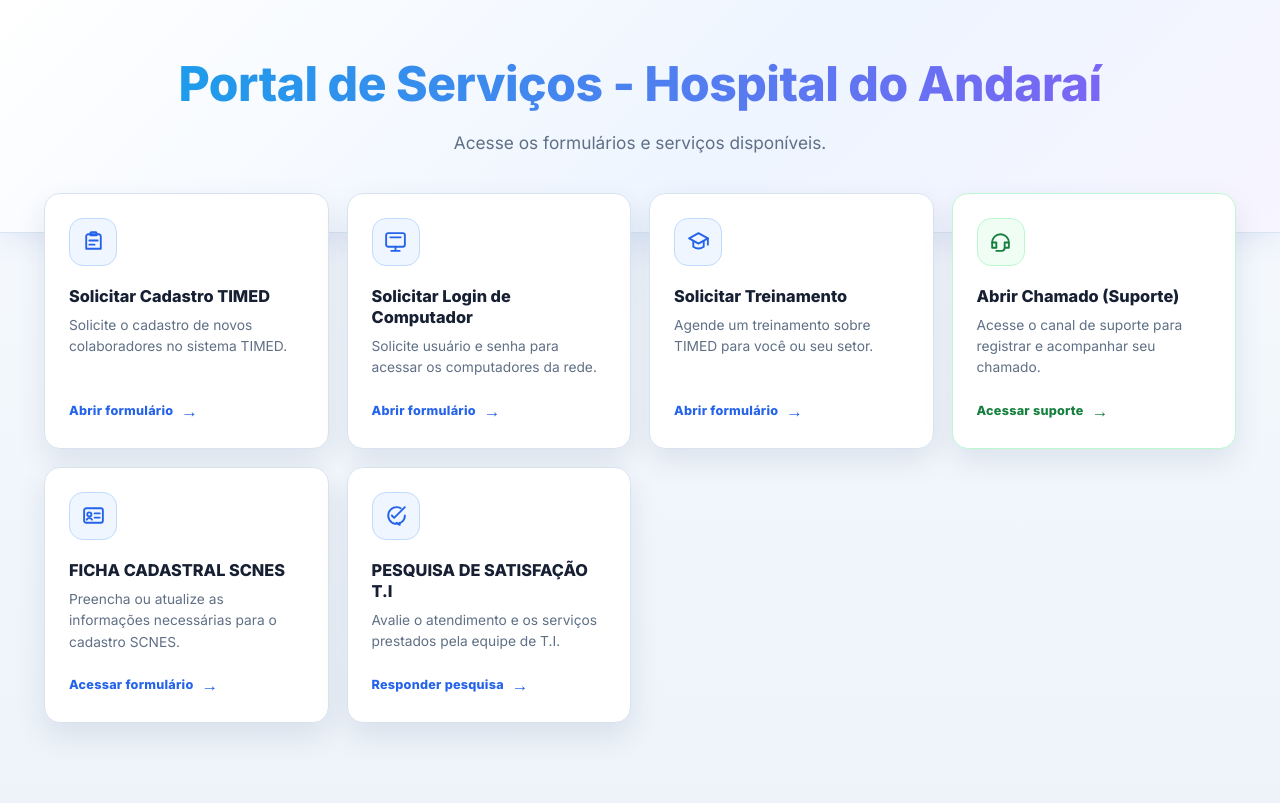
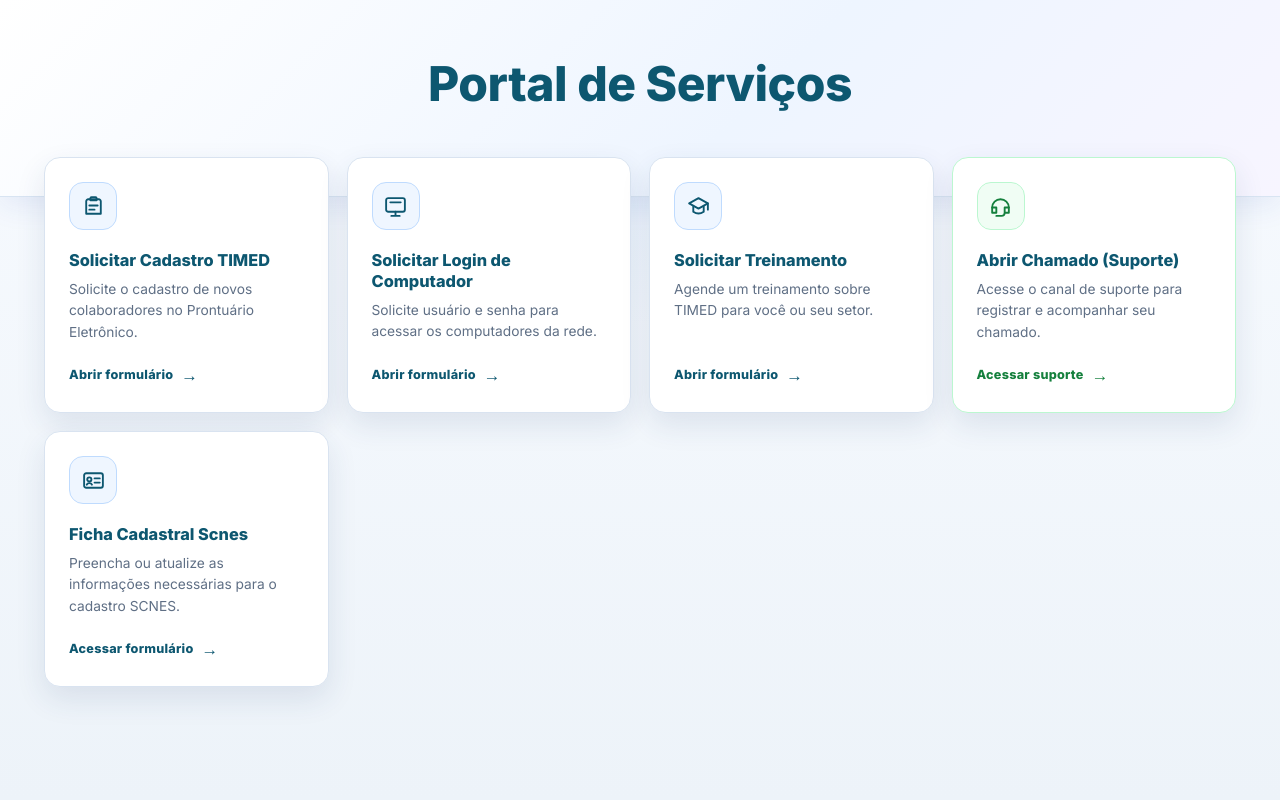
Before and after one commit to suportetiandarai/solicitacoes, a website: page index.html in a window 1280 px wide. Drawn offline with Linux system fonts and the light colour scheme.

Commit message:
feat: ajusta colunas, portal e ordenação das solicitações

```diff
--- a/app.js
+++ b/app.js
@@ -7,7 +7,7 @@
     {
         id: 'cadastro-timed',
         title: 'Solicitar Cadastro TIMED',
-        description: 'Solicite o cadastro de novos colaboradores no sistema TIMED.',
+        description: 'Solicite o cadastro de novos colaboradores no Prontuário Eletrônico.',
         action: 'Abrir formulário',
         type: 'internal',
         screen: 'tela-cadastro',
@@ -43,21 +43,12 @@
     },
     {
         id: 'ficha-cadastral-scnes',
-        title: 'FICHA CADASTRAL SCNES',
+        title: 'Ficha Cadastral Scnes',
         description: 'Preencha ou atualize as informações necessárias para o cadastro SCNES.',
         action: 'Acessar formulário',
         type: 'external',
         url: 'https://docs.google.com/forms/d/e/1FAIpQLSeFDKRmd9reMR23-mzcGnbiOy43PE_XRag0qC4Za2ZN2CFGtg/viewform',
         icon: 'identification'
-    },
-    {
-        id: 'pesquisa-satisfacao-ti',
-        title: 'PESQUISA DE SATISFAÇÃO T.I',
-        description: 'Avalie o atendimento e os serviços prestados pela equipe de T.I.',
-        action: 'Responder pesquisa',
-        type: 'external',
-        url: 'https://docs.google.com/forms/d/e/1FAIpQLSdD4E3ywPsZPFx7Eg8nm-dZQ_p2s_TMnWkwvroaZvTwI_g9Ug/viewform',
-        icon: 'feedback'
     }
 ]);
 
@@ -66,8 +57,7 @@
     computer: '<rect x="3" y="4" width="18" height="13" rx="2"/><path d="M8 21h8m-4-4v4M7 8h10"/>',
     training: '<path d="m3 9 9-5 9 5-9 5-9-5Z"/><path d="M7 12v5c3 2 7 2 10 0v-5M21 9v6"/>',
     support: '<path d="M4 13a8 8 0 0 1 16 0"/><path d="M4 13v5h4v-5H4Zm12 0v5h4v-5h-4ZM8 21h5a3 3 0 0 0 3-3"/>',
-    identification: '<rect x="3" y="5" width="18" height="14" rx="2"/><circle cx="8" cy="11" r="2"/><path d="M5.5 16c.8-2 4.2-2 5 0M13 10h5m-5 4h5"/>',
-    feedback: '<path d="M21 12a8 8 0 1 1-4-6.9"/><path d="m8.5 12 2.2 2.2L21 4"/><path d="M16 19v2l-3-2"/>'
+    identification: '<rect x="3" y="5" width="18" height="14" rx="2"/><circle cx="8" cy="11" r="2"/><path d="M5.5 16c.8-2 4.2-2 5 0M13 10h5m-5 4h5"/>'
 });
 
 let navigationLocked = false;
@@ -405,6 +395,8 @@
             cpf: document.getElementById('ad_cpf').value,
             email: document.getElementById('ad_email').value,
             phone: document.getElementById('ad_telefone').value,
+            jobTitle: document.getElementById('ad_cargo').value,
+            sector: document.getElementById('ad_setor').value,
             website: document.getElementById('ad_website').value
         });
         mostrarAviso('Solicitação de login enviada com sucesso! Aguarde o retorno da equipe de T.I.', 'sucesso');
--- a/index.html
+++ b/index.html
@@ -13,8 +13,7 @@
 <body>
 
     <header class="portal-header">
-        <h1>Portal de Serviços - Hospital do Andaraí</h1>
-        <p>Acesse os formulários e serviços disponíveis.</p>
+        <h1>Portal de Serviços</h1>
     </header>
 
     <main class="container">
@@ -311,6 +310,17 @@
                     </div>
                 </div>
 
+                <div class="row">
+                    <div class="col form-group">
+                        <label for="ad_cargo">Cargo *</label>
+                        <input type="text" id="ad_cargo" placeholder="Ex: Técnico de Enfermagem" required>
+                    </div>
+                    <div class="col form-group">
+                        <label for="ad_setor">Setor *</label>
+                        <input type="text" id="ad_setor" placeholder="Ex: CTI Adulto" required>
+                    </div>
+                </div>
+
                 <button type="submit" id="btn-submit-ad" class="submit-btn">Enviar Solicitação de Login</button>
             </form>
         </div>
--- a/style.css
+++ b/style.css
@@ -444,9 +444,9 @@
 :root {
     --bg-dark: #eef4fb;
     --bg-darker: #f8fafc;
-    --primary: #2563eb;
+    --primary: #0d5770;
     --primary-glow: rgba(37, 99, 235, 0.18);
-    --secondary: #4f46e5;
+    --secondary: #42b9eb;
     --success: #059669;
     --success-glow: rgba(5, 150, 105, 0.18);
     --danger: #dc2626;
@@ -468,6 +468,13 @@
     box-shadow: 0 8px 28px rgba(30, 64, 175, 0.09);
 }
 
+header h1 {
+    margin-bottom: 0;
+    background: none;
+    color: var(--primary);
+    -webkit-text-fill-color: var(--primary);
+}
+
 header p,
 .service-description {
     color: #5f6f85;
@@ -475,7 +482,7 @@
 
 .portal-eyebrow,
 .service-action {
-    color: #2563eb;
+    color: var(--primary);
 }
 
 .menu-card,
@@ -498,9 +505,13 @@
 }
 
 .service-icon {
-    color: #2563eb;
+    color: var(--primary);
     background: #eff6ff;
     border-color: #bfdbfe;
+}
+
+.service-title {
+    color: var(--primary);
 }
 
 .menu-card:hover .service-icon,
```
Also changed, not shown: tests/app.test.cjs (+26 -8 lines), 1 other file.
